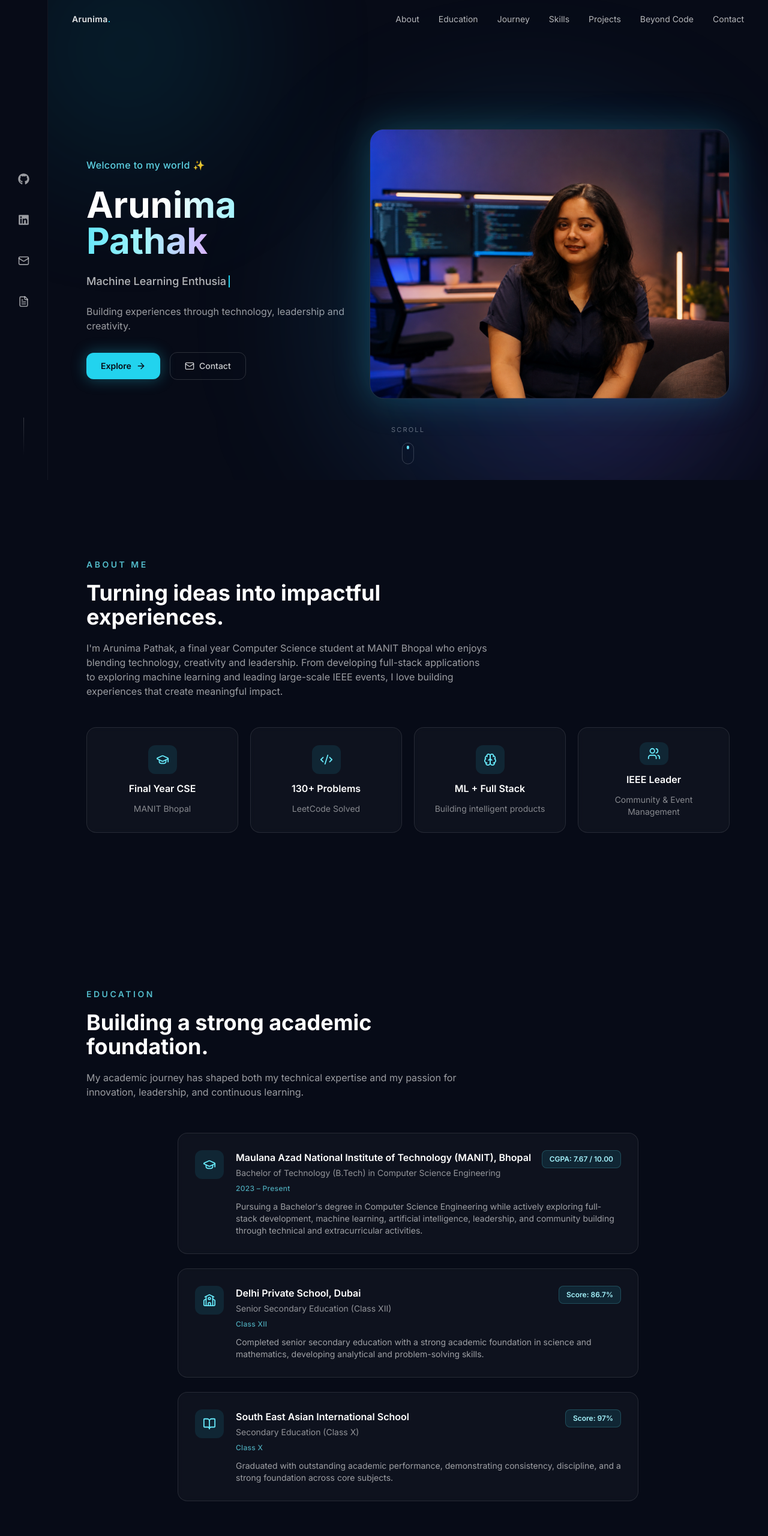
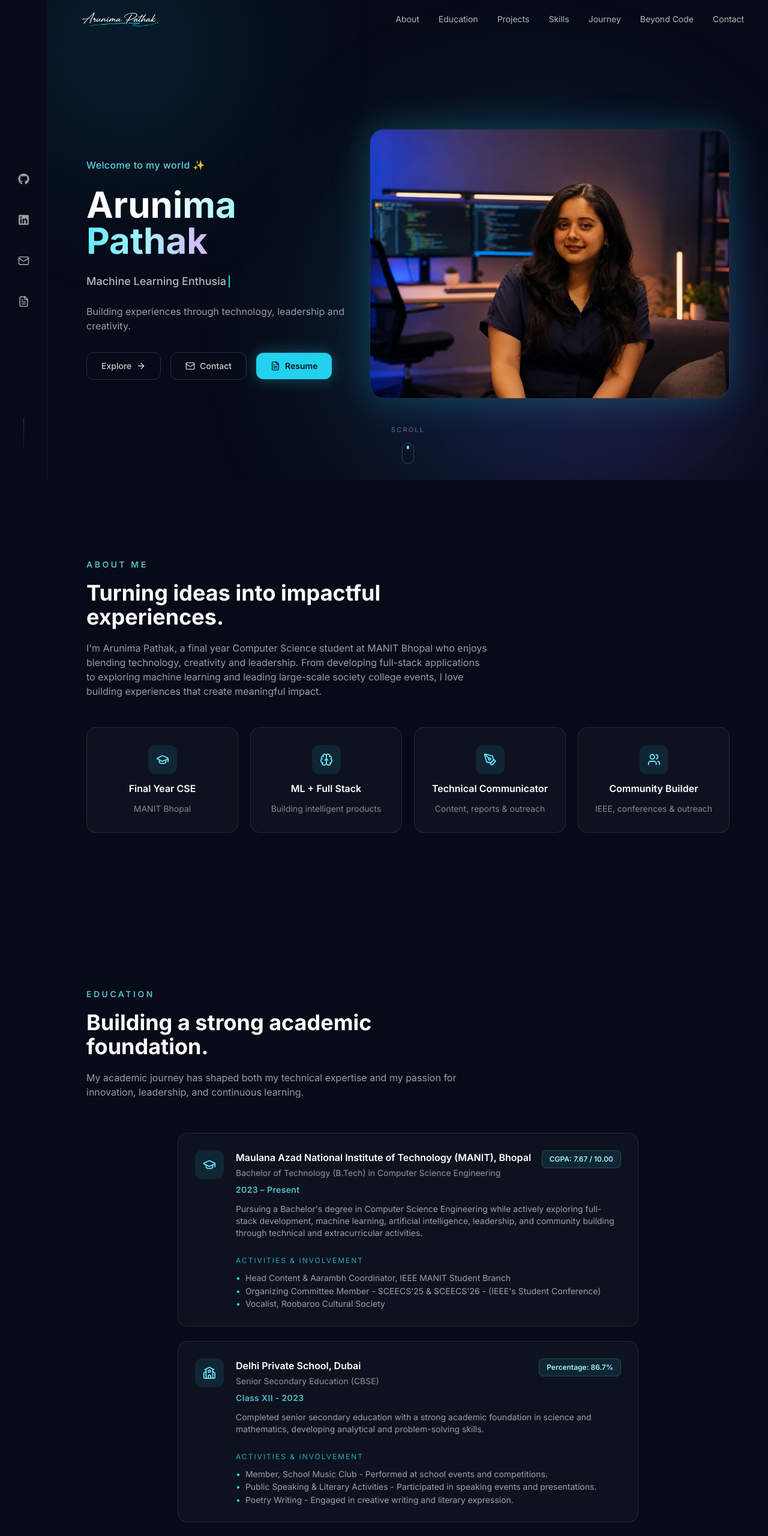
Before and after one commit to arunima1507/portfolio-arunima, a Next.js app: page / in a window 1280 px wide. Shown: the top 2560 px of the page at 60% size. Built offline with nearby package versions, Linux system fonts and the light colour scheme.

Commit message:
Updates details and the navbar logo

```diff
--- a/app/page.tsx
+++ b/app/page.tsx
@@ -20,9 +20,9 @@ export default function Home() {
         <Hero />
         <About />
         <Education />
+        <Projects />
+        <Skills />
         <Journey />
-        <Skills />
-        <Projects />
         <Experience />
         <BeyondCode />
         <Contact />
--- a/components/About.tsx
+++ b/components/About.tsx
@@ -1,7 +1,7 @@
 "use client";
 
 import { motion } from "framer-motion";
-import { GraduationCap, Code2, Brain, Users } from "lucide-react";
+import { GraduationCap, PenToolIcon, Brain, Users } from "lucide-react";
 
 const CARDS = [
   {
@@ -10,19 +10,19 @@ const CARDS = [
     subtitle: "MANIT Bhopal",
   },
   {
-    icon: Code2,
-    title: "130+ Problems",
-    subtitle: "LeetCode Solved",
-  },
-  {
     icon: Brain,
     title: "ML + Full Stack",
     subtitle: "Building intelligent products",
   },
   {
+    icon: PenToolIcon,
+    title: "Technical Communicator",
+    subtitle: "Content, reports & outreach",
+  },
+  {
     icon: Users,
-    title: "IEEE Leader",
-    subtitle: "Community & Event Management",
+    title: "Community Builder",
+    subtitle: "IEEE, conferences & outreach",
   },
 ];
 
@@ -62,7 +62,7 @@ export default function About() {
           I&apos;m Arunima Pathak, a final year Computer Science student at MANIT
           Bhopal who enjoys blending technology, creativity and leadership. From
           developing full-stack applications to exploring machine learning and
-          leading large-scale IEEE events, I love building experiences that
+          leading large-scale society college events, I love building experiences that
           create meaningful impact.
         </p>
       </motion.div>
--- a/components/Contact.tsx
+++ b/components/Contact.tsx
@@ -8,19 +8,20 @@ import { Mail, Send } from "lucide-react";
 const CONTACT_LINKS = [
   {
     icon: Mail,
-    label: "youremail@example.com",
-    href: "mailto:youremail@example.com",
+    label: "arunimapathak07@gmail.com",
+    href: "mailto:arunimapathak07@gmail.com",
   },
   {
     icon: FaLinkedin,
-    label: "linkedin.com/in/yourusername",
-    href: "https://linkedin.com/in/yourusername",
+    label: "linkedin.com/in/arunima-pathak/",
+    href: "https://linkedin.com/in/arunima-pathak/",
   },
   {
     icon: FaGithub,
-    label: "github.com/yourusername",
-    href: "https://github.com/yourusername",
+    label: "github.com/arunima1507",
+    href: "https://github.com/arunima1507",
   },
+
 ];
 
 export default function Contact() {
--- a/components/Education.tsx
+++ b/components/Education.tsx
@@ -13,27 +13,42 @@ const EDUCATION = [
     scoreLabel: "CGPA",
     description:
       "Pursuing a Bachelor's degree in Computer Science Engineering while actively exploring full-stack development, machine learning, artificial intelligence, leadership, and community building through technical and extracurricular activities.",
-  },
+    activities: [
+        "Head Content & Aarambh Coordinator, IEEE MANIT Student Branch",
+        "Organizing Committee Member - SCEECS'25 & SCEECS'26 - (IEEE's Student Conference)",
+        "Vocalist, Roobaroo Cultural Society"
+        ]
+    },
   {
     icon: School,
     institution: "Delhi Private School, Dubai",
-    qualification: "Senior Secondary Education (Class XII)",
-    duration: "Class XII",
+    qualification: "Senior Secondary Education (CBSE)",
+    duration: "Class XII - 2023",
     score: "86.7%",
-    scoreLabel: "Score",
+    scoreLabel: "Percentage",
     description:
       "Completed senior secondary education with a strong academic foundation in science and mathematics, developing analytical and problem-solving skills.",
-  },
+    activities: [
+        "Member, School Music Club - Performed at school events and competitions.",
+        "Public Speaking & Literary Activities - Participated in speaking events and presentations.",
+        "Poetry Writing - Engaged in creative writing and literary expression.",
+    ]
+    },
   {
     icon: BookOpen,
-    institution: "South East Asian International School",
-    qualification: "Secondary Education (Class X)",
-    duration: "Class X",
+    institution: "South East Asian International School, Bengaluru",
+    qualification: "Secondary Education (ICSE)",
+    duration: "Class X - 2021",
     score: "97%",
-    scoreLabel: "Score",
+    scoreLabel: "Percentage",
     description:
       "Graduated with outstanding academic performance, demonstrating consistency, discipline, and a strong foundation across core subjects.",
-  },
+    activities: [
+        "School Topper",
+        "House Captain & Student Council Member (2 Years)",
+        "Winner - KISA Entrepreneurship Competition (Bengaluru Level)",
+        ]
+    },
 ];
 
 const containerVariants = {
@@ -117,13 +132,32 @@ export default function Education() {
                   </span>
                 </div>
 
-                <span className="text-xs font-medium text-cyan-300/70 tracking-wide">
+                <span className="text-sm font-semibold text-cyan-300/80 tracking-wide">
                   {edu.duration}
                 </span>
 
                 <p className="text-white/60 text-xs md:text-sm leading-relaxed mt-1">
                   {edu.description}
                 </p>
+                {edu.activities && (
+                    <div className="mt-5">
+                        <h4 className="text-xs uppercase tracking-[2px] text-cyan-400/80 mb-3">
+                        Activities & Involvement
+                        </h4>
+
+                        <ul className="space-y-1">
+                        {edu.activities.map((activity, idx) => (
+                            <li
+                            key={idx}
+                            className="text-sm text-white/60 flex gap-2 leading-tight"
+                            >
+                            <span className="text-cyan-400 ">•</span>
+                            <span>{activity}</span>
+                            </li>
+                        ))}
+                        </ul>
+                    </div>
+                    )}
               </div>
             </motion.div>
           );
--- a/components/Hero.tsx
+++ b/components/Hero.tsx
@@ -3,7 +3,7 @@
 import { useState, useEffect } from "react";
 import { motion } from "framer-motion";
 import Tilt from "react-parallax-tilt";
-import { ArrowRight, Mail } from "lucide-react";
+import { ArrowRight, Mail, FileText } from "lucide-react";
 
 const ROLES = [
   "Software Engineer",
@@ -89,7 +89,7 @@ export default function Hero() {
           <div className="flex items-center gap-4 pt-2">
             <button
               onClick={() => scrollTo("#about")}
-              className="group inline-flex items-center gap-2 px-6 py-3 rounded-xl bg-cyan-400 text-[#070B17] text-sm font-semibold hover:bg-cyan-300 transition-all duration-300 shadow-[0_0_25px_rgba(34,211,238,0.35)]"
+              className="inline-flex items-center gap-2 px-6 py-3 rounded-xl border border-white/15 text-white/80 text-sm font-medium hover:bg-cyan-400/10 hover:border-cyan-300/50 hover:text-cyan-200 transition-all duration-300"
             >
               Explore
               <ArrowRight size={16} className="group-hover:translate-x-1 transition-transform" />
@@ -97,11 +97,22 @@ export default function Hero() {
 
             <button
               onClick={() => scrollTo("#contact")}
-              className="inline-flex items-center gap-2 px-6 py-3 rounded-xl border border-white/15 text-white/80 text-sm font-medium hover:border-cyan-300/50 hover:text-cyan-200 transition-all duration-300"
+              className="inline-flex items-center gap-2 px-6 py-3 rounded-xl border border-white/15 text-white/80 text-sm font-medium hover:bg-cyan-400/10 hover:border-cyan-300/50 hover:text-cyan-200 transition-all duration-300"
             >
               <Mail size={16} />
               Contact
             </button>
+
+            {/* Resume */}
+            <a
+                href="/Arunima_Pathak_Resume.pdf"
+                target="_blank"
+                rel="noopener noreferrer"
+                className="group inline-flex items-center gap-2 px-6 py-3 rounded-xl bg-cyan-400 text-[#070B17] text-sm font-semibold hover:bg-cyan-300 transition-all duration-300 shadow-[0_0_25px_rgba(34,211,238,0.35)]"
+            >
+                <FileText size={16} />
+                Resume
+            </a>
           </div>
         </motion.div>
 
--- a/components/Journey.tsx
+++ b/components/Journey.tsx
@@ -4,34 +4,77 @@ import { motion } from "framer-motion";
 
 const TIMELINE = [
 {
-    period: "2023 - Present",
-    title: "B.Tech Computer Science",
+period: "Aug 2023",
+title: "Beginning My Journey at MANIT",
 org: "MANIT Bhopal",
 description:
-      "Pursuing Bachelor's in Computer Science while exploring full-stack development, machine learning and leadership opportunities.",
+"Started my Computer Science journey at MANIT Bhopal, actively exploring academics, technical domains, and opportunities beyond the classroom.",
 },
 {
-    period: "2024 - Present",
-    title: "Social Media Manager",
-    org: "IEEE Student Branch MANIT",
+period: "Aug 2024",
+title: "Joined IEEE Student Branch MANIT",
+org: "Social Media Manager",
 description:
-      "Managing social media strategy, content creation and outreach for one of MANIT's most active technical communities.",
+"Started my journey with IEEE MANIT as a Social Media Manager, contributing to content strategy, digital outreach, formal communications, and community engagement initiatives.",
 },
+
 {
-    period: "2025",
-    title: "SCEECS'25 Organizing Committee",
+period: "Dec 2024",
+title: "Python 3 Programming Specialization",
+org: "Coursera",
+description:
+"Completed the Python 3 Programming Specialization, strengthening my programming foundations, problem-solving abilities, and proficiency in Python development.",
+},
+
+{
+period: "Jan 2025",
+title: "First Conference Experience – SCEECS'25",
 org: "IEEE MANIT",
 description:
-      "Contributed to organizing the flagship international conference and managing communications and outreach.",
+"Contributed to organizing SCEECS'25, gaining valuable experience in conference operations, communications, outreach, and large-scale event management.",
 },
+
 {
-    period: "Ongoing",
-    title: "Vocalist & Creative Enthusiast",
-    org: "Roobaroo Cultural Society",
+period: "Apr 2025",
+title: "IBM Machine Learning Professional Certificate",
+org: "IBM",
 description:
-      "Actively involved in music, performances and creative initiatives.",
+"Completed IBM's Machine Learning Professional Certificate, gaining hands-on exposure to machine learning concepts, model development, and data-driven problem solving.",
 },
+
+{
+period: "Sep 2025",
+title: "Secretary – Aarambh'25",
+org: "IEEE MANIT",
+description:
+"Led Aarambh'25, IEEE MANIT's flagship volunteering initiative, coordinating teams, managing operations, and driving community outreach activities.",
+},
+
+{
+period: "Dec 2025",
+title: "Deep Learning: Concept to Application",
+org: "CEC, NIT Raipur in collaboration with MANIT Bhopal",
+description:
+"Completed an intensive hands-on deep learning program and developed the initial version of 'Face Generation using GANs', which later evolved into the AI Synthetic Identity Studio project.",
+},
+
+{
+period: "Apr 2026",
+title: "Head Content & Aarambh Coordinator",
+org: "IEEE MANIT",
+description:
+"Promoted to Head Content and Aarambh Coordinator, leading content strategy, managing teams, and overseeing communications for major IEEE initiatives and events.",
+},
+
+{
+period: "May – Jul 2026",
+title: "Summer Internship – Machine Learning & Deep Learning",
+org: "NIT Surathkal",
+description:
+"Completed a summer internship and training program on Machine Learning and Deep Learning using Python, gaining practical experience in implementing intelligent systems and deep learning models.",
+}
 ];
+
 
 export default function Journey() {
   return (
--- a/components/Navbar.tsx
+++ b/components/Navbar.tsx
@@ -3,13 +3,14 @@
 import { useEffect, useState } from "react";
 import { motion, AnimatePresence } from "framer-motion";
 import { Menu, X } from "lucide-react";
+import Image from "next/image";
 
 const NAV_LINKS = [
   { label: "About", href: "#about" },
   { label: "Education", href: "#education" },
+  { label: "Projects", href: "#projects" },
+  { label: "Skills", href: "#skills" },
   { label: "Journey", href: "#journey" },
-  { label: "Skills", href: "#skills" },
-  { label: "Projects", href: "#projects" },
   { label: "Beyond Code", href: "#beyond-code" },
   { label: "Contact", href: "#contact" },
 ];
@@ -43,7 +44,14 @@ export default function Navbar() {
           href="#"
           className="text-sm font-semibold tracking-wide text-white/90 hover:text-cyan-300 transition-colors"
         >
-          Arunima<span className="text-cyan-400">.</span>
+        <Image
+            src="/arunimanavbarsign1.png"
+            alt="Arunima Pathak"
+            width={220}
+            height={60}
+            priority
+            className="h-10 w-auto object-contain hover:opacity-90 transition-opacity duration-300"
+        />
         </a>
 
         {/* Desktop menu */}
--- a/components/Sidebar.tsx
+++ b/components/Sidebar.tsx
@@ -12,12 +12,12 @@ const SOCIAL_LINKS = [
   },
   {
     icon: FaLinkedin,
-    href: "https://linkedin.com/in/yourusername",
+    href: "https://linkedin.com/in/arunima-pathak/",
     label: "LinkedIn",
   },
   {
     icon: Mail,
-    href: "mailto:youremail@example.com",
+    href: "mailto:arunimapathak07@gmail.com",
     label: "Email",
   },
   {
--- a/components/Skills.tsx
+++ b/components/Skills.tsx
@@ -17,11 +17,11 @@ const SKILL_GROUPS = [
   },
   {
     title: "AI / ML",
-    skills: ["PyTorch", "Scikit-learn", "Pandas", "NumPy", "Transformers"],
+    skills: ["PyTorch", "Scikit-learn", "Pandas", "NumPy", "Tensorflow"],
   },
   {
     title: "Tools",
-    skills: ["Git", "GitHub", "Supabase", "VS Code"],
+    skills: ["Git", "GitHub", "Supabase", "VS Code", "Jupyter Notebook", "Google Colab"],
   },
 ];
 
```
Also changed, not shown: public/arunimanavbarsign1.png (added), 1 other file (tests, documents, lock files or other folders). Lines whose indentation alone changed are shown as unchanged.
